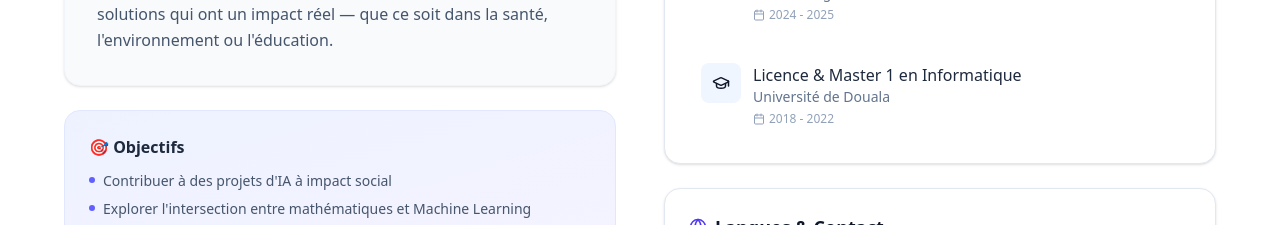
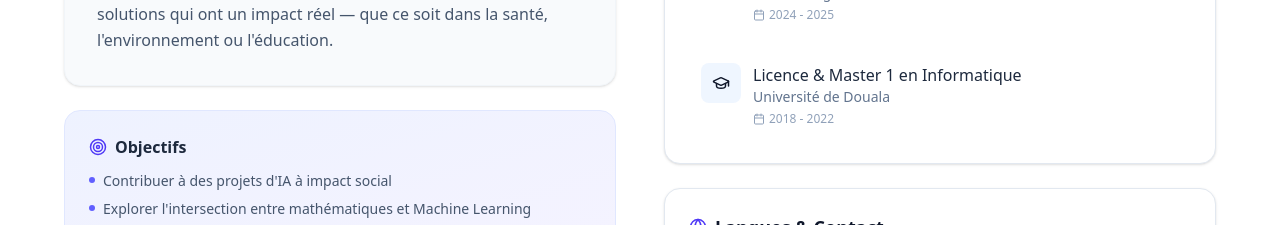
Before and after one commit to Djuikem/portfolio-cynthia, a Next.js app: page / in a window 1280 px wide. Shown: the part 1480-1705 px from the top of the page. Built offline with nearby package versions, Linux system fonts and the light colour scheme.

Commit message:
Design change V2

```diff
--- a/src/components/sections/AboutSection.tsx
+++ b/src/components/sections/AboutSection.tsx
@@ -1,7 +1,7 @@
 'use client';
 
 import { useState, useEffect, useRef } from 'react';
-import { GraduationCap, Globe, Mail, Phone, MapPin, Calendar, Award, BookOpen } from 'lucide-react';
+import { GraduationCap, Globe, Mail, Phone, MapPin, Calendar, Award, BookOpen, Target } from 'lucide-react';
 import { PORTFOLIO_DATA } from "@/data/portfolio";
 
 export default function AboutSection() {
@@ -105,7 +105,11 @@ export default function AboutSection() {
 
             {/* 🎯 Objectifs professionnels */}
             <div className="bg-gradient-to-br from-indigo-50 to-violet-50 p-6 rounded-2xl border border-indigo-100">
-              <h4 className="font-semibold text-slate-800 mb-3">🎯 Objectifs</h4>
+              {/* <h4 className="font-semibold text-slate-800 mb-3">🎯 Objectifs</h4> */}
+              <h4 className="font-semibold text-slate-800 mb-3 flex items-center gap-2">
+                <Target size={18} className="text-indigo-600" />
+                Objectifs
+               </h4>
               <ul className="space-y-2 text-sm text-slate-600">
                 <li className="flex items-start gap-2">
                   <span className="mt-1.5 w-1.5 h-1.5 rounded-full bg-indigo-500 flex-shrink-0" />
```
